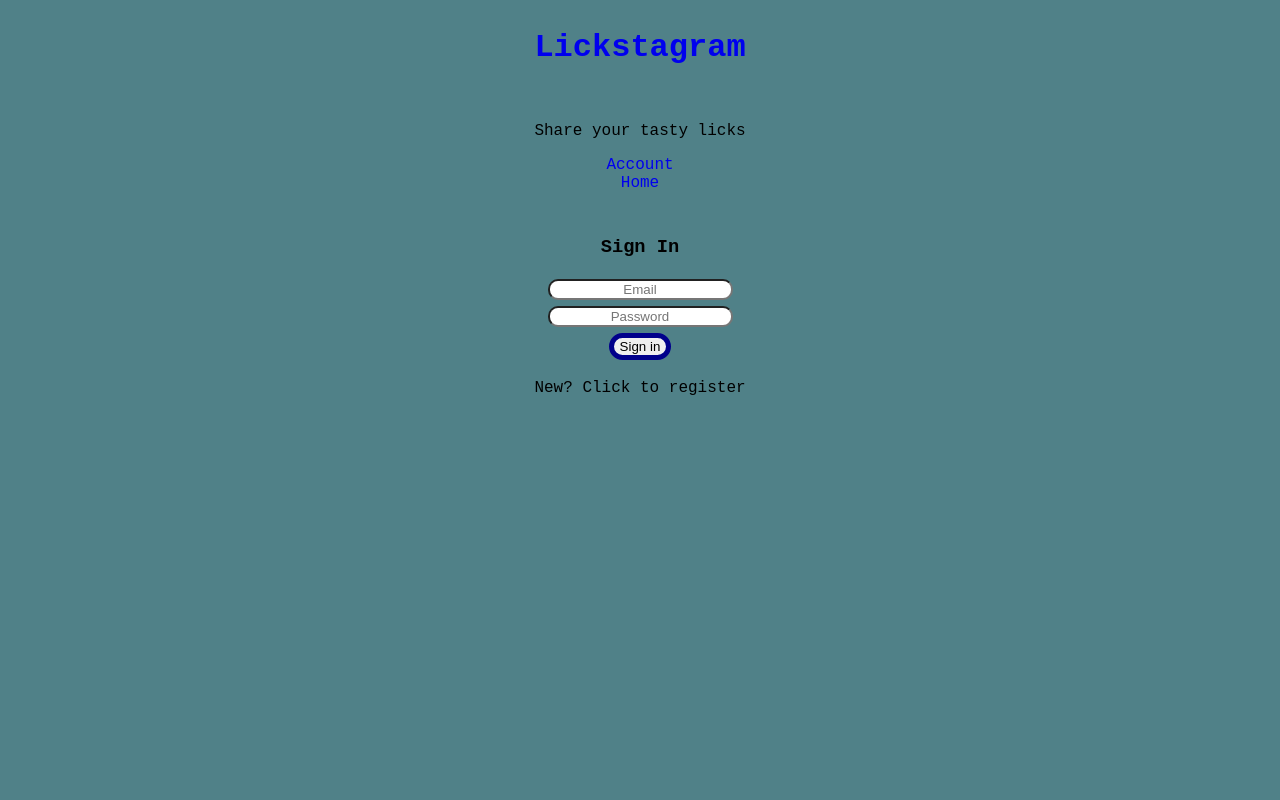
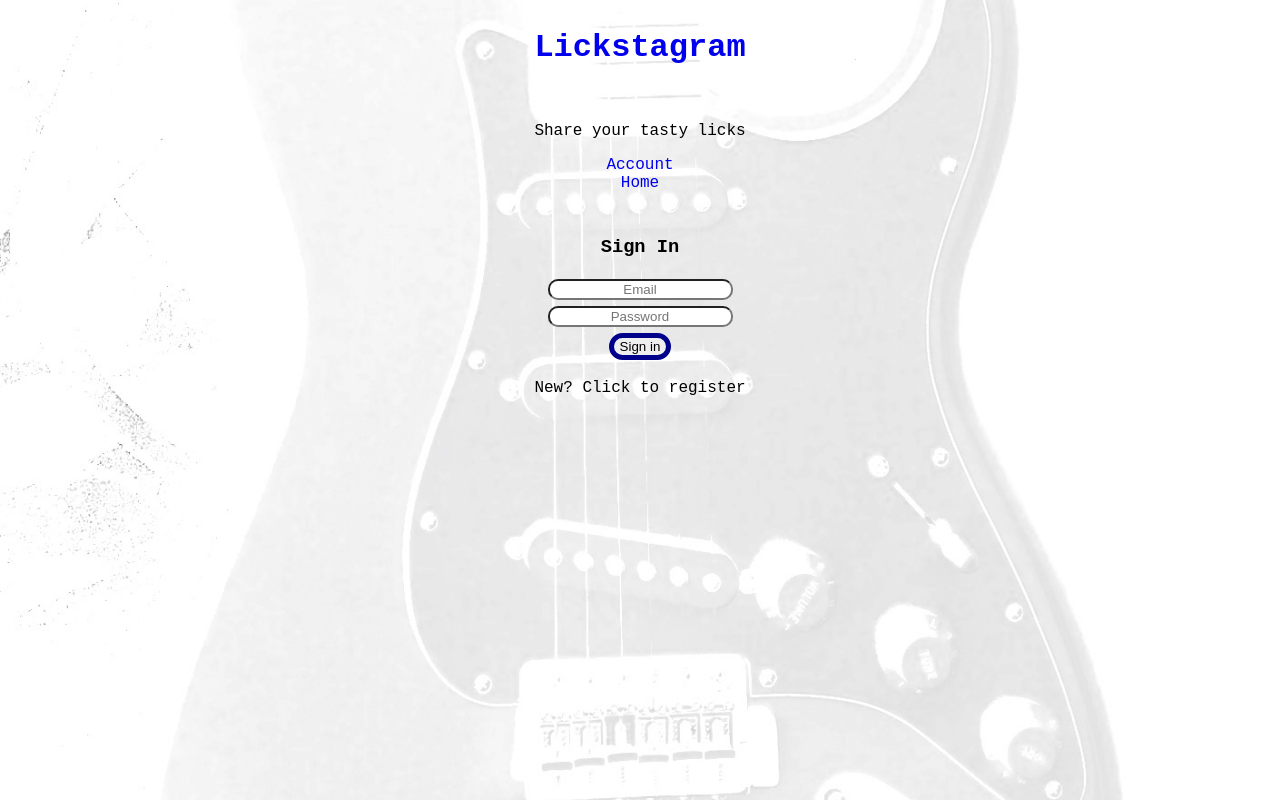
Before and after one commit to fractalscape13/lickstagram, a React (Create React App) app: page / in a window 1280 px wide. Built offline with nearby package versions, Linux system fonts and the light colour scheme; no server answers.

Commit message:
add background image

```diff
--- a/src/App.css
+++ b/src/App.css
@@ -1,7 +1,14 @@
 body, html {
   min-height: 100%;
-  background-color: rgb(80, 129, 136);
   font-family: 'Courier New', Courier, monospace;
+}
+
+html {
+  background: url("./assets/bg.jpeg") no-repeat center center fixed;
+  -webkit-background-size: cover;
+  -moz-background-size: cover;
+  -o-background-size: cover;
+  background-size: cover;
 }
 
 .mainStyle {
```
Also changed, not shown: src/assets/bg.jpeg (added).
